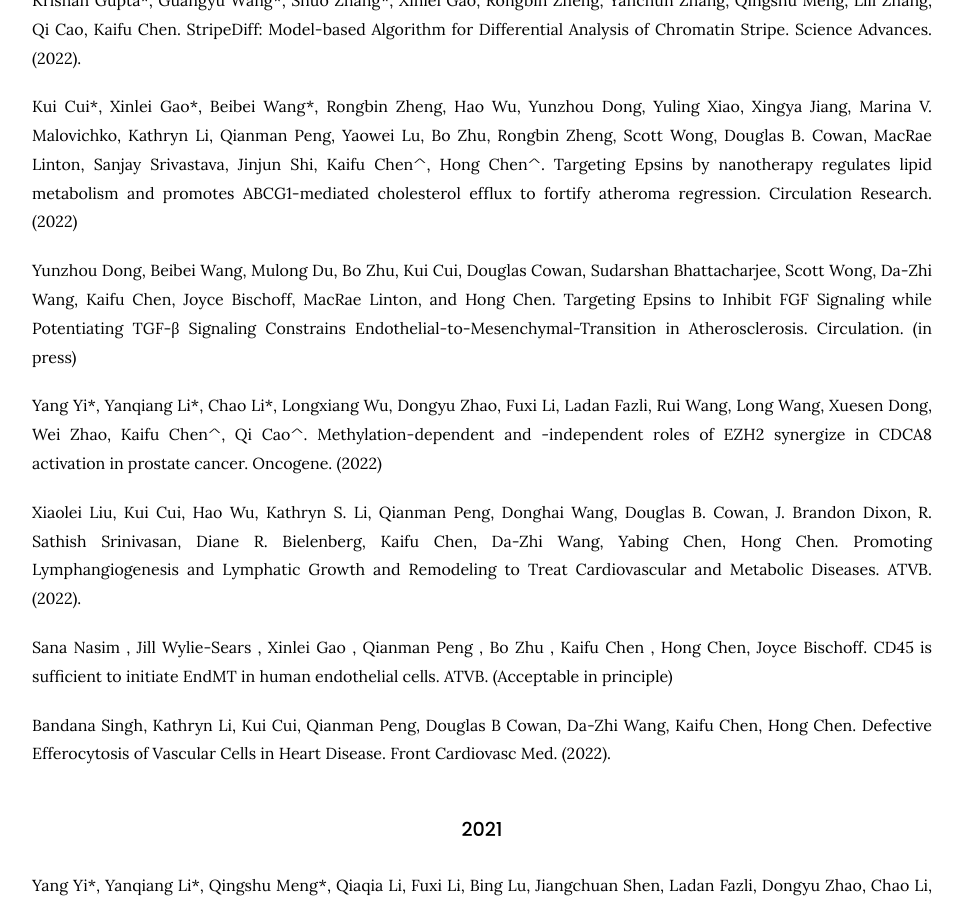
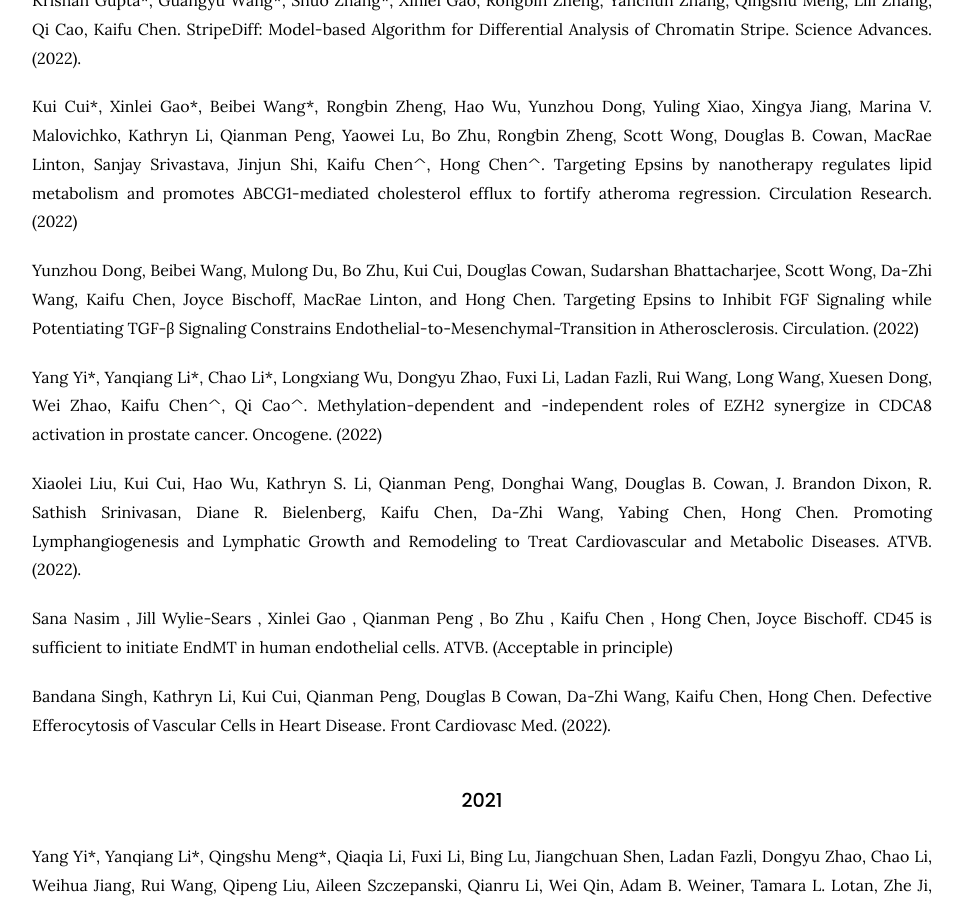
Before and after one commit to kaifuchenlab/kaifuchenlab.github.io, a Jekyll site: the page built from 3.publication/index.md, in a window 1280 px wide and 900 px high, scrolled down 825 px. Shown: the whole window, without its empty margins (158-1121 px from the left). Built offline with Jekyll 4.4.1, drawn with Linux system fonts in a browser that asks for light colours.

Commit message:
Update index.md

```diff
--- a/3.publication/index.md
+++ b/3.publication/index.md
@@ -32,7 +32,7 @@ Kui Cui\*, Xinlei Gao\*, Beibei Wang\*, Rongbin Zheng, Hao Wu, Yunzhou Dong, Yul
 Circulation Research. (2022)
 
 Yunzhou Dong, Beibei Wang, Mulong Du, Bo Zhu, Kui Cui, Douglas Cowan, Sudarshan Bhattacharjee, Scott Wong, Da-Zhi Wang, Kaifu Chen, Joyce Bischoff, MacRae Linton, and Hong Chen. Targeting Epsins to Inhibit FGF Signaling while Potentiating TGF-β Signaling Constrains Endothelial-to-Mesenchymal-Transition in Atherosclerosis.
-Circulation. (in press)
+Circulation. (2022)
 
 Yang Yi\*, Yanqiang Li\*, Chao Li\*, Longxiang Wu, Dongyu Zhao, Fuxi Li, Ladan Fazli, Rui Wang, Long Wang, Xuesen Dong, Wei Zhao, Kaifu Chen^, Qi Cao^. Methylation-dependent and -independent roles of EZH2 synergize in CDCA8 activation in prostate cancer.
 Oncogene. (2022)
```
